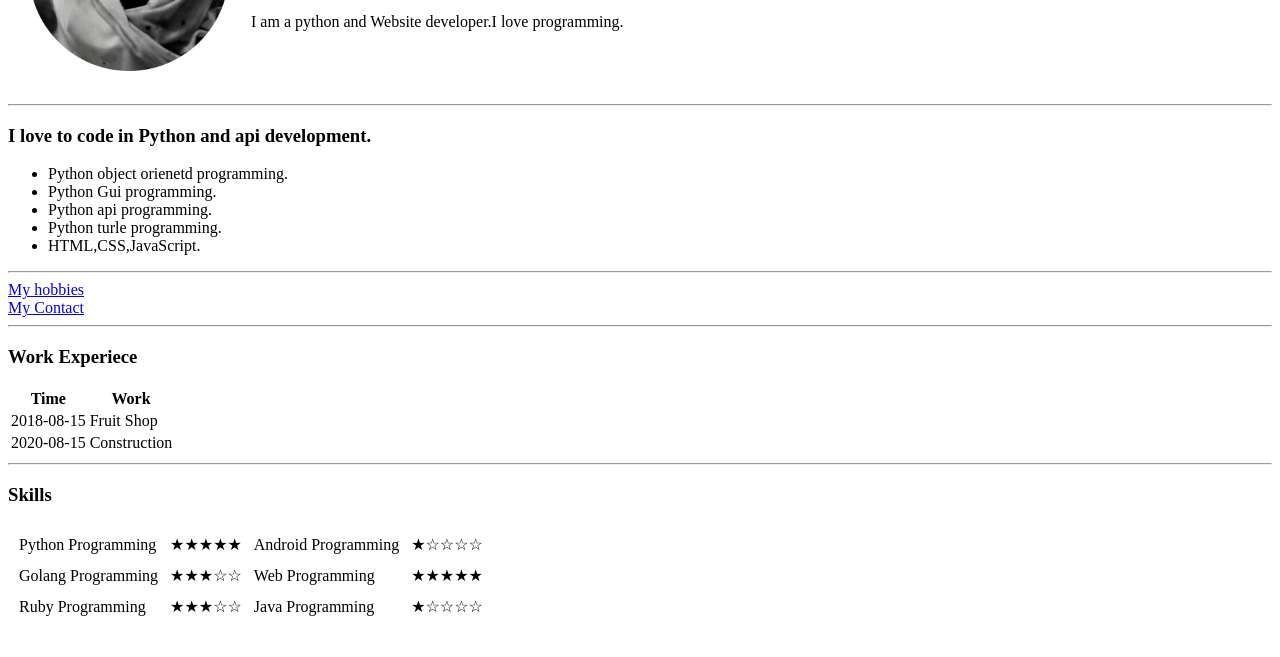
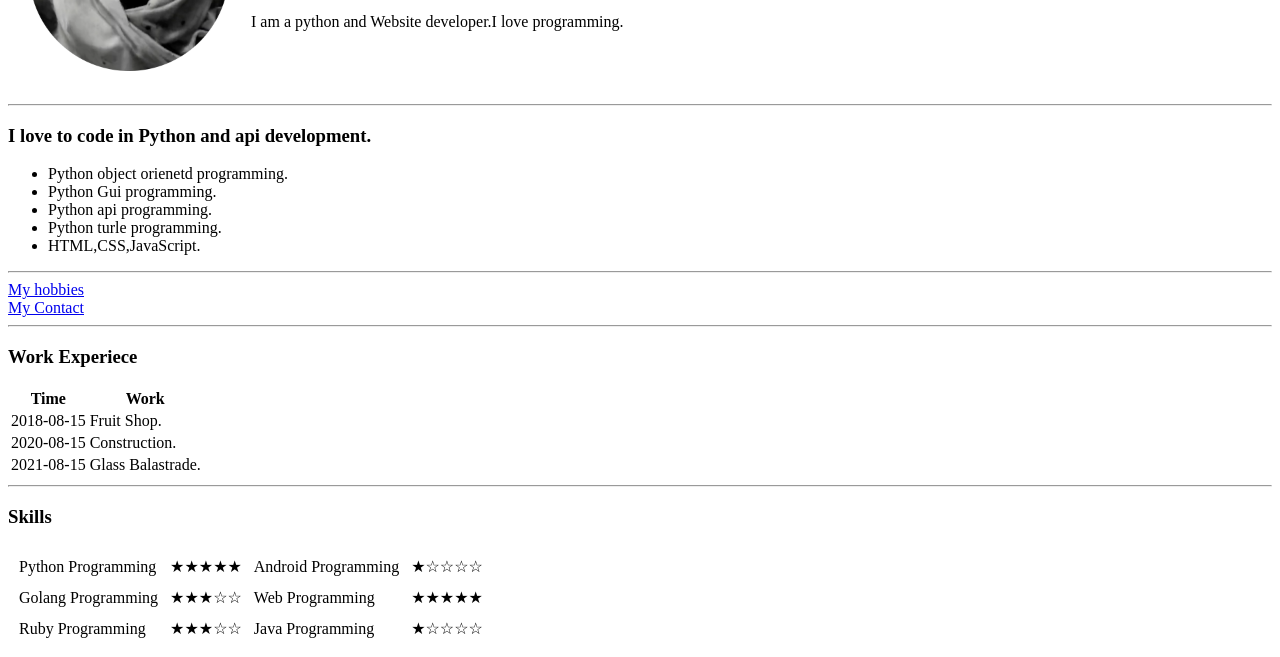
Before and after one commit to del10g/CV, a plain HTML site: page index.html in a window 1280 px wide. Shown: the part 158-815 px from the top of the page. Drawn offline with Linux system fonts and the light colour scheme.

Commit message:
added a new job in profile

```diff
--- a/index.html
+++ b/index.html
@@ -40,11 +40,15 @@
     <tbody>
       <tr>
         <td>2018-08-15</td>
-        <td>Fruit Shop</td>
+        <td>Fruit Shop.</td>
       </tr>
       <tr>
         <td>2020-08-15</td>
-        <td>Construction</td>
+        <td>Construction.</td>
+      </tr>
+      <tr>
+        <td>2021-08-15</td>
+        <td>Glass Balastrade.</td>
       </tr>
     </tbody>
     <tfoot>
```
